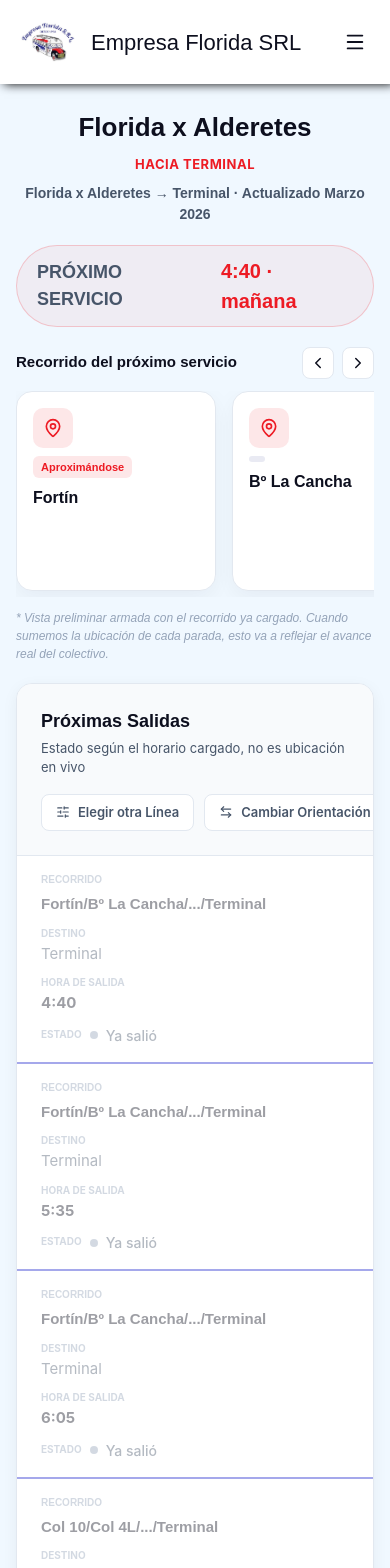
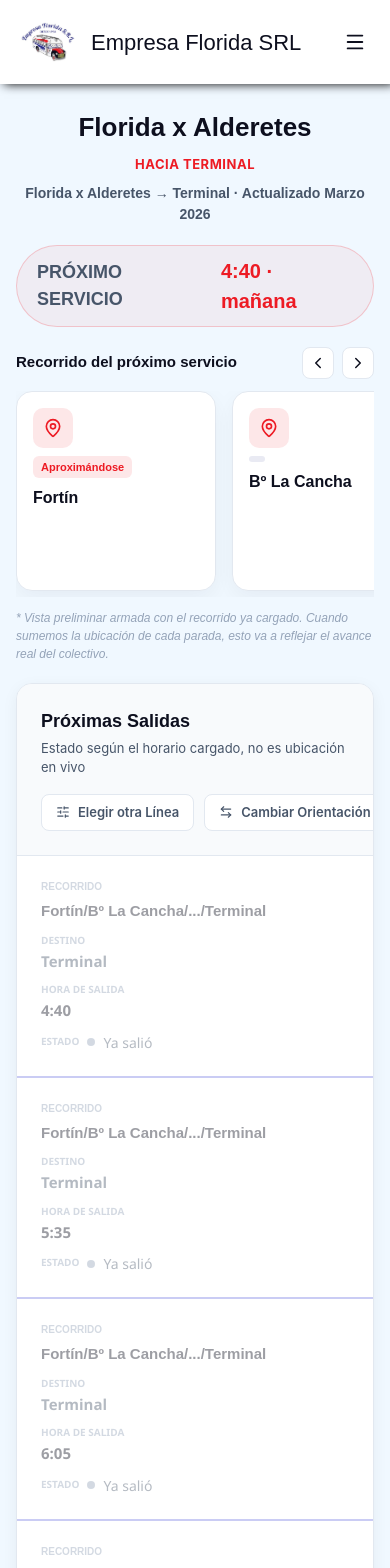
Before and after one commit to Juanchuchuy/EmpresaFlorida-web, a React (Vite) app: page /horarios/florida-alderetes in a window 390 px wide. Shown: the top 1568 px of the page. Built offline with nearby package versions, Linux system fonts and the light colour scheme.

Commit message:
Se ajusto el padding de los horarios y se agrego mas legibilidad para moviles

```diff
--- a/src/pages/Horarios.css
+++ b/src/pages/Horarios.css
@@ -142,8 +142,8 @@
   display: flex;
   align-items: center;
   justify-content: space-between;
-  padding: 16px 24px;
-  border-bottom: 2px solid #2127cf;
+  padding: 23px 24px;
+  border-bottom: 2px solid #2127cf96;
   transition: opacity 0.2s;
 }
 .horarios-fila:last-child {
@@ -276,6 +276,8 @@
   .horarios-fila {
     flex-direction: column;
     align-items: stretch;
+    font-family: 'Segoe UI', Tahoma, Geneva, Verdana, sans-serif;
+    font-weight: 700;
     gap: 10px;
   }
 
```
